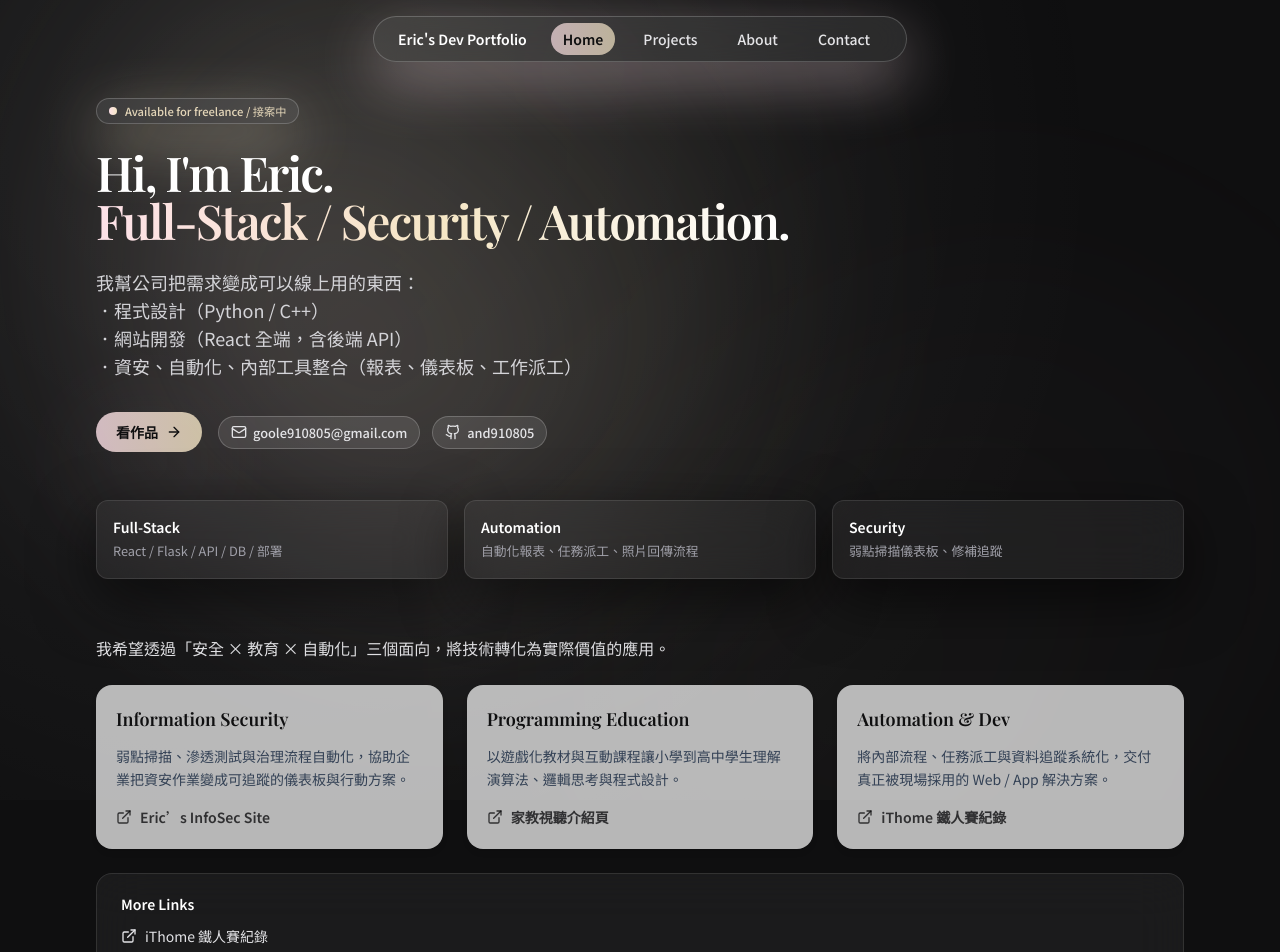
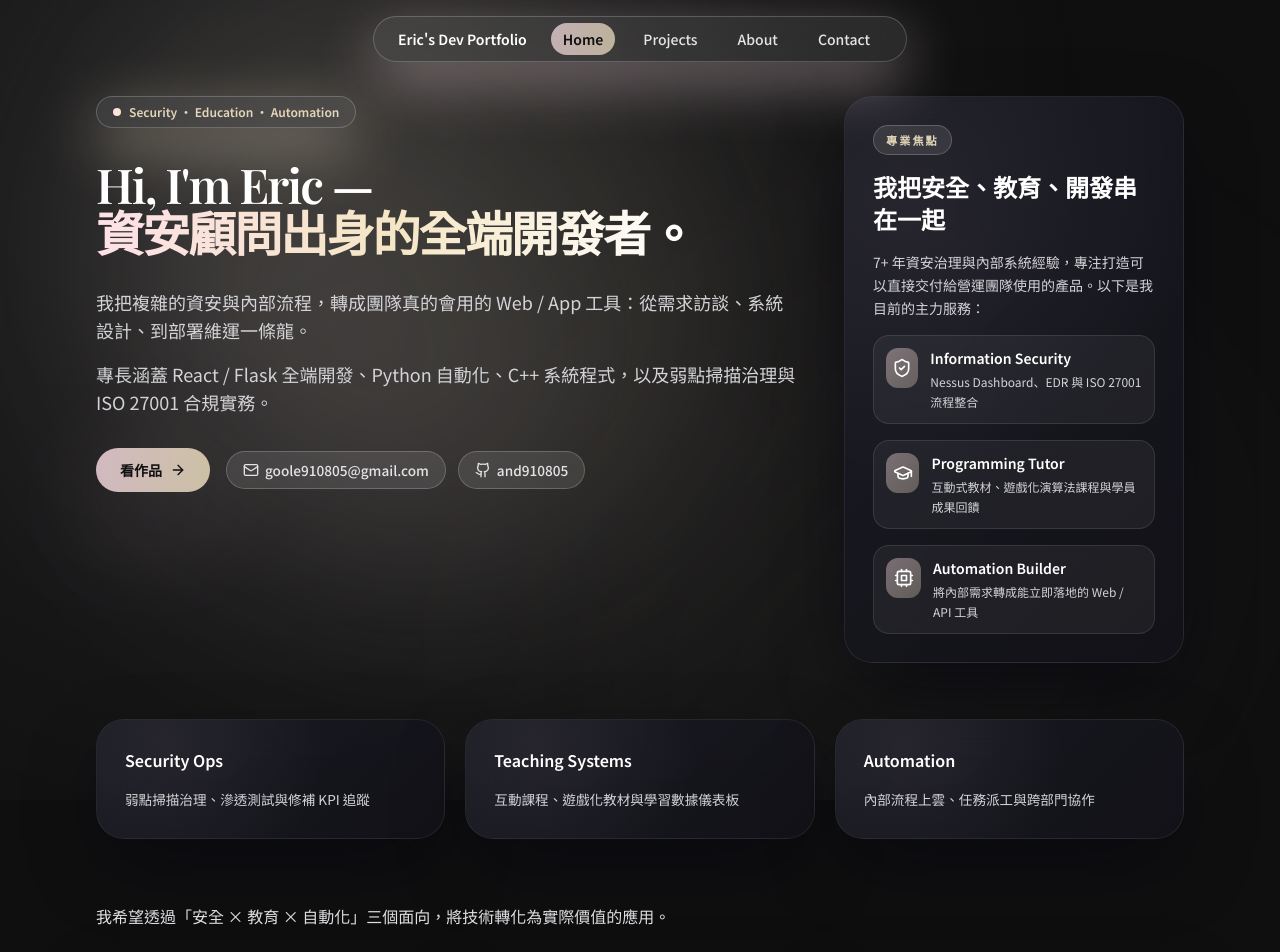
Before and after one commit to and910805/eric-s-dev-site, a React (Vite) app: page / in a window 1280 px wide. Shown: the top 952 px of the page. Built offline with nearby package versions, Linux system fonts and the light colour scheme.

Commit message:
Reimagine homepage aesthetic and refresh project data

```diff
--- a/src/data/projects.js
+++ b/src/data/projects.js
@@ -52,7 +52,7 @@ export const projects = [
     description:
       '整合 Google Sheet 的互動測驗系統，支援錯題回顧與分數統計。',
     tech: ['Google Apps Script', 'LINE API'],
-    github: null,
+    github: 'https://github.com/and910805/CEH-robot',
     demo: null,
   },
 ]
--- a/src/index.css
+++ b/src/index.css
@@ -17,3 +17,74 @@ h4,
 .font-display {
   font-family: 'Playfair Display', 'Noto Sans TC', serif;
 }
+
+.glass-card {
+  position: relative;
+  overflow: hidden;
+  border-radius: 1.75rem;
+  padding: 1.75rem;
+  background: linear-gradient(135deg, rgba(27, 28, 38, 0.88), rgba(18, 18, 24, 0.92));
+  border: 1px solid rgba(255, 255, 255, 0.08);
+  box-shadow: 0 28px 80px -20px rgba(5, 5, 15, 0.65);
+  backdrop-filter: blur(24px);
+  -webkit-backdrop-filter: blur(24px);
+  transition: transform 0.4s ease, border-color 0.4s ease;
+}
+
+.glass-card::before {
+  content: '';
+  position: absolute;
+  inset: -1px;
+  border-radius: inherit;
+  background: linear-gradient(135deg, rgba(253, 225, 232, 0.65), rgba(245, 230, 197, 0.4), rgba(255, 255, 255, 0));
+  opacity: 0;
+  transition: opacity 0.45s ease;
+  pointer-events: none;
+}
+
+.glass-card::after {
+  content: '';
+  position: absolute;
+  inset: 0;
+  border-radius: inherit;
+  background: radial-gradient(circle at 20% 20%, rgba(253, 225, 232, 0.15), transparent 55%);
+  opacity: 0.4;
+  pointer-events: none;
+}
+
+.glass-card:hover {
+  transform: translateY(-6px);
+  border-color: rgba(253, 225, 232, 0.35);
+}
+
+.glass-card:hover::before {
+  opacity: 1;
+}
+
+.glass-card__inner {
+  position: relative;
+  z-index: 1;
+  display: flex;
+  flex-direction: column;
+  gap: 1rem;
+}
+
+.pill-accent {
+  @apply inline-flex items-center gap-2 rounded-full border border-white/20 bg-white/10 px-3 py-1 text-[0.7rem] font-semibold uppercase tracking-[0.25em] text-soft-gold/90;
+  letter-spacing: 0.18em;
+}
+
+.section-title {
+  @apply text-3xl sm:text-4xl font-semibold leading-tight;
+  background: linear-gradient(135deg, #ffffff 0%, #f5e6c5 40%, #fde1e8 100%);
+  -webkit-background-clip: text;
+  background-clip: text;
+  color: transparent;
+}
+
+.subtle-divider {
+  position: relative;
+  width: 64px;
+  height: 1px;
+  background: linear-gradient(90deg, rgba(253, 225, 232, 0), rgba(253, 225, 232, 0.8), rgba(245, 230, 197, 0));
+}
--- a/src/pages/About.jsx
+++ b/src/pages/About.jsx
@@ -24,36 +24,37 @@ export default function About() {
         title="主業 / 副業 / 開發"
       >
         <div className="grid gap-6 md:grid-cols-3">
-          <div className="rounded-2xl shadow-md bg-white/70 dark:bg-gray-800/70 p-6 flex flex-col gap-4">
-            <div>
-              <h3 className="text-xl font-semibold text-ink-dark font-display dark:text-soft-gold">Information Security Expertise</h3>
-              <p className="mt-3 text-sm leading-relaxed text-slate-700 dark:text-zinc-200">
+          <div className="glass-card">
+            <div className="glass-card__inner">
+              <h3 className="text-xl font-semibold text-white font-display">Information Security Expertise</h3>
+              <p className="text-sm leading-relaxed text-zinc-300">
                 我主業在資安（Cybersecurity）領域，熟悉弱點掃描、滲透測試、EDR 與 ISO 27001 合規管理。
                 網站中的技術文章與工具也多與資安實務相關。
               </p>
-            </div>
+              <div className="mt-auto flex justify-center">
                 <img
                   src={cehBadgeUrl}
                   alt="CEH certification badge"
                   loading="lazy"
-              className="mx-auto mt-auto h-28 w-auto rounded-lg shadow-lg"
+                  className="h-28 w-auto rounded-lg shadow-[0_20px_50px_rgba(253,225,232,0.35)]"
                 />
               </div>
+            </div>
+          </div>
 
-          <div className="rounded-2xl shadow-md bg-white/70 dark:bg-gray-800/70 p-6 flex flex-col gap-4">
-            <div>
-              <h3 className="text-xl font-semibold text-ink-dark font-display dark:text-soft-gold">程式家教（Programming Tutor）</h3>
-              <p className="mt-3 text-sm leading-relaxed text-slate-700 dark:text-zinc-200">
+          <div className="glass-card">
+            <div className="glass-card__inner">
+              <h3 className="text-xl font-semibold text-white font-display">程式家教（Programming Tutor）</h3>
+              <p className="text-sm leading-relaxed text-zinc-300">
                 我同時從事程式家教，教學對象為小學至高中學生，
                 以「互動性」與「遊戲化學習」為核心，讓學生能快樂學會程式邏輯。
               </p>
-            </div>
               <div className="flex flex-col gap-2 text-sm">
                 <a
                   href="https://python--5fbm8pp.gamma.site/"
                   target="_blank"
                   rel="noopener noreferrer"
-                className="inline-flex items-center justify-center gap-2 rounded-full border border-ink-dark/10 bg-white/60 px-4 py-2 font-medium text-ink-dark transition hover:bg-white hover:border-ink-dark/30 dark:border-white/20 dark:bg-gray-900/60 dark:text-zinc-100"
+                  className="inline-flex items-center justify-center gap-2 rounded-full border border-white/20 bg-white/10 px-4 py-2 font-semibold text-white transition hover:bg-white/20"
                 >
                   <ExternalLink className="h-4 w-4" />
                   家教視聽介紹頁
@@ -62,29 +63,30 @@ export default function About() {
                   href="https://and910805.github.io/Binary-Search-game/"
                   target="_blank"
                   rel="noopener noreferrer"
-                className="inline-flex items-center justify-center gap-2 rounded-full border border-ink-dark/10 bg-white/60 px-4 py-2 font-medium text-ink-dark transition hover:bg-white hover:border-ink-dark/30 dark:border-white/20 dark:bg-gray-900/60 dark:text-zinc-100"
+                  className="inline-flex items-center justify-center gap-2 rounded-full border border-white/20 bg-white/10 px-4 py-2 font-semibold text-white transition hover:bg-white/20"
                 >
                   <ExternalLink className="h-4 w-4" />
                   二分法演算法遊戲
                 </a>
               </div>
             </div>
+          </div>
 
-          <div className="rounded-2xl shadow-md bg-white/70 dark:bg-gray-800/70 p-6 flex flex-col gap-4">
-            <div>
-              <h3 className="text-xl font-semibold text-ink-dark font-display dark:text-soft-gold">Automation & Freelance Development</h3>
-              <p className="mt-3 text-sm leading-relaxed text-slate-700 dark:text-zinc-200">
+          <div className="glass-card">
+            <div className="glass-card__inner">
+              <h3 className="text-xl font-semibold text-white font-display">Automation & Freelance Development</h3>
+              <p className="text-sm leading-relaxed text-zinc-300">
                 我協助企業把資安、營運流程與開發需求串起來，落地成可用的工具與儀表板，
                 也提供接案與顧問服務，專注在安全、自動化與教育產品的整合。
               </p>
-            </div>
               <Link
                 to="/contact"
-              className="inline-flex items-center justify-center gap-2 rounded-full border border-ink-dark/10 bg-ink-dark/90 px-4 py-2 text-sm font-semibold text-white transition hover:bg-ink-dark dark:border-white/20 dark:bg-white/20"
+                className="inline-flex items-center justify-center gap-2 rounded-full bg-gradient-to-r from-blush-pink/80 to-soft-gold/80 px-4 py-2 text-sm font-semibold text-ink-dark shadow-[0_15px_40px_rgba(253,225,232,0.35)] transition hover:scale-[1.02]"
               >
                 <Mail className="h-4 w-4" />
                 聯絡我談合作
               </Link>
+            </div>
           </div>
         </div>
       </SectionContainer>
--- a/src/pages/Home.jsx
+++ b/src/pages/Home.jsx
@@ -1,99 +1,146 @@
 import React from 'react'
 import { motion } from 'framer-motion'
-import { ArrowRight, Github, Mail, ExternalLink } from 'lucide-react'
+import { ArrowRight, Github, Mail, ExternalLink, ShieldCheck, GraduationCap, Cpu } from 'lucide-react'
 import { Link } from 'react-router-dom'
 import { contact } from '../data/contact.js'
 
 export default function Home() {
+  const quickStats = [
+    {
+      stat: 'Security Ops',
+      desc: '弱點掃描治理、滲透測試與修補 KPI 追蹤',
+    },
+    {
+      stat: 'Teaching Systems',
+      desc: '互動課程、遊戲化教材與學習數據儀表板',
+    },
+    {
+      stat: 'Automation',
+      desc: '內部流程上雲、任務派工與跨部門協作',
+    },
+  ]
+
+  const heroHighlights = [
+    {
+      icon: ShieldCheck,
+      title: 'Information Security',
+      text: 'Nessus Dashboard、EDR 與 ISO 27001 流程整合',
+    },
+    {
+      icon: GraduationCap,
+      title: 'Programming Tutor',
+      text: '互動式教材、遊戲化演算法課程與學員成果回饋',
+    },
+    {
+      icon: Cpu,
+      title: 'Automation Builder',
+      text: '將內部需求轉成能立即落地的 Web / API 工具',
+    },
+  ]
+
   return (
     <section className="relative">
+      <div className="grid gap-12 lg:grid-cols-[minmax(0,1fr)_340px] lg:items-start">
         {/* Headline */}
         <motion.div
           initial={{ opacity: 0, y: 20 }}
           animate={{ opacity: 1, y: 0 }}
           transition={{ duration: 0.5 }}
-        className="max-w-3xl"
+          className="space-y-8"
         >
-        <div className="inline-flex items-center gap-2 rounded-full border border-white/20 bg-white/10 px-3 py-1 text-[0.7rem] font-medium text-soft-gold/90 shadow-[0_20px_60px_rgba(245,230,197,0.45)]">
+          <div className="inline-flex items-center gap-2 rounded-full border border-white/20 bg-white/10 px-4 py-1.5 text-[0.75rem] font-semibold text-soft-gold/90 shadow-[0_20px_60px_rgba(245,230,197,0.45)]">
             <span className="h-2 w-2 rounded-full bg-gradient-to-r from-blush-pink to-soft-gold shadow-glow-pink" />
-          <span>Available for freelance / 接案中</span>
+            <span>Security · Education · Automation</span>
           </div>
 
-        <h1 className="mt-6 text-4xl font-semibold leading-[1.15] tracking-[-0.04em] text-white sm:text-5xl">
-          Hi, I&apos;m Eric.
+          <h1 className="text-4xl font-semibold leading-[1.1] tracking-[-0.04em] text-white sm:text-5xl">
+            Hi, I&apos;m Eric —
             <br />
             <span className="bg-gradient-to-r from-blush-pink via-soft-gold to-white bg-clip-text text-transparent">
-            Full-Stack / Security / Automation.
+              資安顧問出身的全端開發者。
             </span>
           </h1>
 
-        <p className="mt-6 text-base leading-relaxed text-zinc-300 sm:text-lg">
-          我幫公司把需求變成可以線上用的東西：<br />
-          ．程式設計（Python / C++）<br />
-          ．網站開發（React 全端，含後端 API）<br />
-          ．資安、自動化、內部工具整合（報表、儀表板、工作派工）
+          <div className="space-y-4 text-base leading-relaxed text-zinc-300 sm:text-lg">
+            <p>
+              我把複雜的資安與內部流程，轉成團隊真的會用的 Web / App 工具：從需求訪談、系統設計、到部署維運一條龍。
             </p>
+            <p>
+              專長涵蓋 React / Flask 全端開發、Python 自動化、C++ 系統程式，以及弱點掃描治理與 ISO 27001 合規實務。
+            </p>
+          </div>
 
-        <div className="mt-8 flex flex-col sm:flex-row sm:items-center gap-4">
+          <div className="flex flex-col gap-4 sm:flex-row sm:items-center">
             <Link
               to="/projects"
-            className="inline-flex items-center justify-center gap-2 rounded-full bg-gradient-to-r from-blush-pink/80 to-soft-gold/80 px-5 py-2.5 text-sm font-semibold text-ink-dark shadow-glow-pink hover:shadow-[0_40px_120px_rgba(253,225,232,0.5)] transition"
+              className="inline-flex items-center justify-center gap-2 rounded-full bg-gradient-to-r from-blush-pink/80 to-soft-gold/80 px-6 py-3 text-sm font-semibold text-ink-dark shadow-glow-pink transition hover:shadow-[0_40px_120px_rgba(253,225,232,0.5)]"
             >
               <span>看作品</span>
-            <ArrowRight className="w-4 h-4" />
+              <ArrowRight className="h-4 w-4" />
             </Link>
 
-          <div className="flex flex-wrap items-center gap-3 text-[0.8rem]">
+            <div className="flex flex-wrap items-center gap-3 text-[0.85rem]">
               <a
                 href={"mailto:" + contact.email}
-              className="inline-flex items-center gap-1.5 rounded-full border border-white/20 bg-white/10 px-3 py-1.5 font-medium text-zinc-200 hover:text-white hover:bg-white/20 transition"
+                className="inline-flex items-center gap-1.5 rounded-full border border-white/20 bg-white/10 px-4 py-2 font-medium text-zinc-200 transition hover:bg-white/20 hover:text-white"
               >
-              <Mail className="w-4 h-4" />
+                <Mail className="h-4 w-4" />
                 <span>{contact.email}</span>
               </a>
               <a
                 href={"https://github.com/" + contact.githubUsername}
                 target="_blank"
                 rel="noopener noreferrer"
-              className="inline-flex items-center gap-1.5 rounded-full border border-white/20 bg-white/10 px-3 py-1.5 font-medium text-zinc-200 hover:text-white hover:bg-white/20 transition"
+                className="inline-flex items-center gap-1.5 rounded-full border border-white/20 bg-white/10 px-4 py-2 font-medium text-zinc-200 transition hover:bg-white/20 hover:text-white"
               >
-              <Github className="w-4 h-4" />
+                <Github className="h-4 w-4" />
                 <span>{contact.githubUsername}</span>
               </a>
             </div>
           </div>
         </motion.div>
 
+        <motion.aside
+          initial={{ opacity: 0, y: 28 }}
+          animate={{ opacity: 1, y: 0 }}
+          transition={{ duration: 0.6, delay: 0.15 }}
+          className="glass-card"
+        >
+          <div className="glass-card__inner text-sm text-zinc-300">
+            <span className="pill-accent w-fit">專業焦點</span>
+            <h2 className="text-2xl font-semibold text-white">我把安全、教育、開發串在一起</h2>
+            <p className="leading-relaxed">
+              7+ 年資安治理與內部系統經驗，專注打造可以直接交付給營運團隊使用的產品。以下是我目前的主力服務：
+            </p>
+            <ul className="space-y-4">
+              {heroHighlights.map((item) => (
+                <li key={item.title} className="flex gap-3 rounded-2xl border border-white/10 bg-white/5 p-3 text-sm">
+                  <div className="flex h-10 w-10 items-center justify-center rounded-xl bg-gradient-to-br from-blush-pink/40 to-soft-gold/30 text-white">
+                    <item.icon className="h-5 w-5" />
+                  </div>
+                  <div className="space-y-1">
+                    <div className="text-sm font-semibold text-white">{item.title}</div>
+                    <p className="text-xs leading-relaxed text-zinc-300">{item.text}</p>
+                  </div>
+                </li>
+              ))}
+            </ul>
+          </div>
+        </motion.aside>
+      </div>
+
       {/* Quick stats */}
       <motion.ul
         initial={{ opacity: 0, y: 20 }}
         animate={{ opacity: 1, y: 0 }}
         transition={{ duration: 0.6, delay: 0.2 }}
-        className="mt-12 grid gap-4 sm:grid-cols-3 text-[0.8rem]"
+        className="mt-14 grid gap-5 sm:grid-cols-3 text-[0.85rem]"
       >
-        {[
-          {
-            stat: 'Full-Stack',
-            desc: 'React / Flask / API / DB / 部署',
-          },
-          {
-            stat: 'Automation',
-            desc: '自動化報表、任務派工、照片回傳流程',
-          },
-          {
-            stat: 'Security',
-            desc: '弱點掃描儀表板、修補追蹤',
-          },
-        ].map((item, idx) => (
-          <li
-            key={idx}
-            className="rounded-xl border border-white/10 bg-white/5 p-4 backdrop-blur-xl shadow-[0_20px_60px_rgba(0,0,0,0.6)]"
-          >
-            <div className="text-sm font-semibold text-white">
-              {item.stat}
-            </div>
-            <div className="mt-1 text-zinc-400 leading-relaxed">
-              {item.desc}
+        {quickStats.map((item) => (
+          <li key={item.stat} className="glass-card">
+            <div className="glass-card__inner">
+              <div className="text-base font-semibold text-white">{item.stat}</div>
+              <div className="text-zinc-300 leading-relaxed">{item.desc}</div>
             </div>
           </li>
         ))}
@@ -104,65 +151,55 @@ export default function Home() {
         initial={{ opacity: 0, y: 24 }}
         animate={{ opacity: 1, y: 0 }}
         transition={{ duration: 0.6, delay: 0.3 }}
-        className="mt-14 space-y-6"
+        className="mt-16 space-y-8"
       >
-        <p className="text-base text-zinc-200 leading-relaxed">
+        <p className="text-base leading-relaxed text-zinc-200">
           我希望透過「安全 × 教育 × 自動化」三個面向，將技術轉化為實際價值的應用。
         </p>
 
         <div className="grid gap-6 md:grid-cols-3 text-sm">
-          <div className="rounded-2xl shadow-md bg-white/70 dark:bg-gray-800/70 p-5 text-ink-dark">
-            <h3 className="text-lg font-semibold font-display">Information Security</h3>
-            <p className="mt-3 leading-relaxed text-slate-700">
-              弱點掃描、滲透測試與治理流程自動化，協助企業把資安作業變成可追蹤的儀表板與行動方案。
-            </p>
+          {[
+            {
+              title: 'Information Security',
+              copy: '弱點掃描、滲透測試與治理流程自動化，協助企業把資安作業變成可追蹤的儀表板與行動方案。',
+              link: 'https://and910805.github.io/eric_site/',
+              linkLabel: 'Eric’s InfoSec Site',
+            },
+            {
+              title: 'Programming Education',
+              copy: '以遊戲化教材與互動課程讓小學到高中學生理解演算法、邏輯思考與程式設計。',
+              link: 'https://python--5fbm8pp.gamma.site/',
+              linkLabel: '家教視聽介紹頁',
+            },
+            {
+              title: 'Automation & Dev',
+              copy: '將內部流程、任務派工與資料追蹤系統化，交付真正被現場採用的 Web / App 解決方案。',
+              link: 'https://ithelp.ithome.com.tw/users/20171891/ironman/8352',
+              linkLabel: 'iThome 鐵人賽紀錄',
+            },
+          ].map((item) => (
+            <div key={item.title} className="glass-card">
+              <div className="glass-card__inner text-zinc-200">
+                <h3 className="text-lg font-semibold text-white font-display">{item.title}</h3>
+                <p className="leading-relaxed text-sm">{item.copy}</p>
                 <a
-              href="https://and910805.github.io/eric_site/"
+                  href={item.link}
                   target="_blank"
                   rel="noopener noreferrer"
-              className="mt-4 inline-flex items-center gap-2 text-sm font-semibold text-ink-dark/80 hover:text-ink-dark"
+                  className="inline-flex items-center gap-2 text-sm font-semibold text-soft-gold transition hover:text-white"
                 >
                   <ExternalLink className="h-4 w-4" />
-              Eric’s InfoSec Site
-            </a>
-          </div>
-
-          <div className="rounded-2xl shadow-md bg-white/70 dark:bg-gray-800/70 p-5 text-ink-dark">
-            <h3 className="text-lg font-semibold font-display">Programming Education</h3>
-            <p className="mt-3 leading-relaxed text-slate-700">
-              以遊戲化教材與互動課程讓小學到高中學生理解演算法、邏輯思考與程式設計。
-            </p>
-            <a
-              href="https://python--5fbm8pp.gamma.site/"
-              target="_blank"
-              rel="noopener noreferrer"
-              className="mt-4 inline-flex items-center gap-2 text-sm font-semibold text-ink-dark/80 hover:text-ink-dark"
-            >
-              <ExternalLink className="h-4 w-4" />
-              家教視聽介紹頁
-            </a>
-          </div>
-
-          <div className="rounded-2xl shadow-md bg-white/70 dark:bg-gray-800/70 p-5 text-ink-dark">
-            <h3 className="text-lg font-semibold font-display">Automation & Dev</h3>
-            <p className="mt-3 leading-relaxed text-slate-700">
-              將內部流程、任務派工與資料追蹤系統化，交付真正被現場採用的 Web / App 解決方案。
-            </p>
-            <a
-              href="https://ithelp.ithome.com.tw/users/20171891/ironman/8352"
-              target="_blank"
-              rel="noopener noreferrer"
-              className="mt-4 inline-flex items-center gap-2 text-sm font-semibold text-ink-dark/80 hover:text-ink-dark"
-            >
-              <ExternalLink className="h-4 w-4" />
-              iThome 鐵人賽紀錄
+                  {item.linkLabel}
                 </a>
               </div>
             </div>
+          ))}
+        </div>
 
-        <div className="rounded-2xl border border-white/10 bg-white/5 px-6 py-5 text-sm text-zinc-300 backdrop-blur-xl">
-          <div className="font-semibold text-white">More Links</div>
-          <ul className="mt-3 space-y-2">
+        <div className="glass-card text-sm text-zinc-300">
+          <div className="glass-card__inner">
+            <div className="text-base font-semibold text-white">More Links</div>
+            <ul className="space-y-2">
               {[
                 { label: 'iThome 鐵人賽紀錄', href: 'https://ithelp.ithome.com.tw/users/20171891/ironman/8352' },
                 { label: 'Eric’s InfoSec Site', href: 'https://and910805.github.io/eric_site/' },
@@ -173,7 +210,7 @@ export default function Home() {
                     href={link.href}
                     target="_blank"
                     rel="noopener noreferrer"
-                  className="inline-flex items-center gap-2 text-zinc-200 hover:text-white"
+                    className="inline-flex items-center gap-2 text-zinc-200 transition hover:text-white"
                   >
                     <ExternalLink className="h-4 w-4" />
                     {link.label}
@@ -182,6 +219,7 @@ export default function Home() {
               ))}
             </ul>
           </div>
+        </div>
       </motion.div>
     </section>
   )
```
Also changed, not shown: src/components/ProjectCard.jsx (+9 -7 lines), src/components/SectionContainer.jsx (+8 -7 lines), src/pages/Contact.jsx (+11 -9 lines), src/pages/Projects.jsx (+4 -7 lines). Lines whose indentation alone changed are shown as unchanged.
